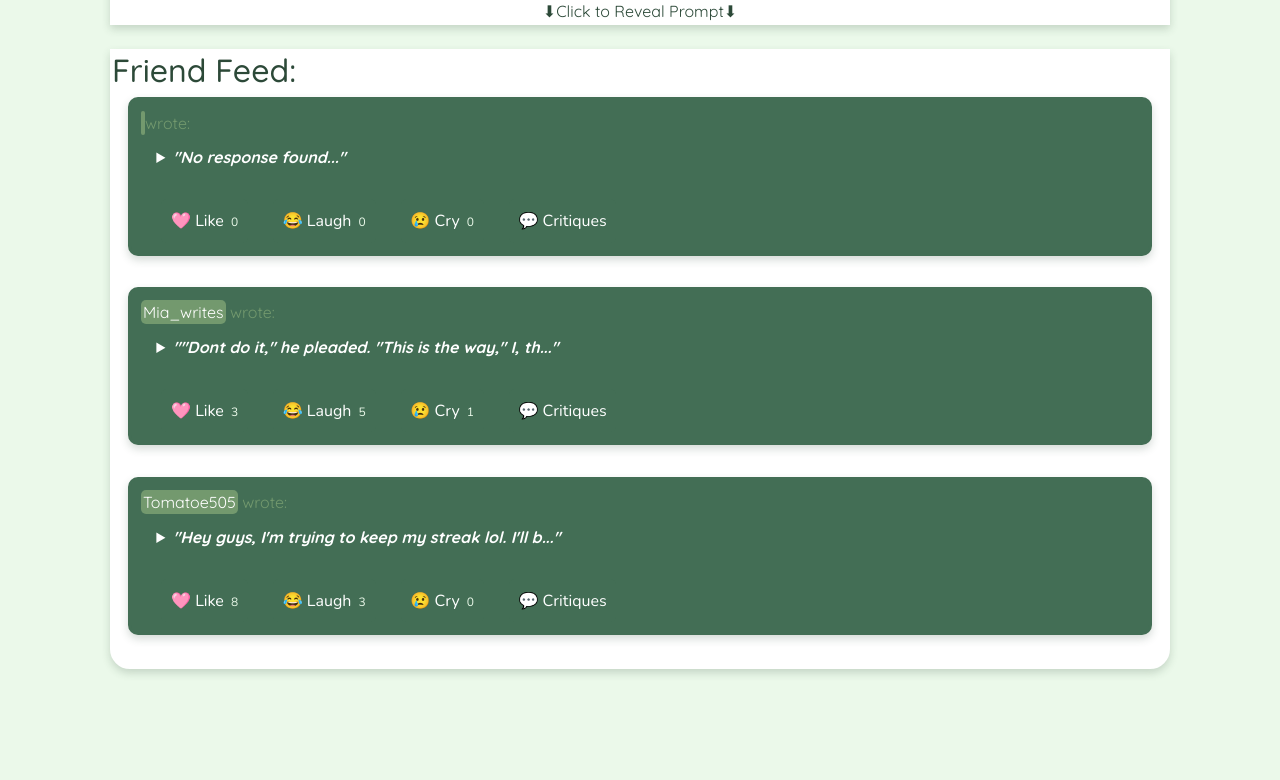
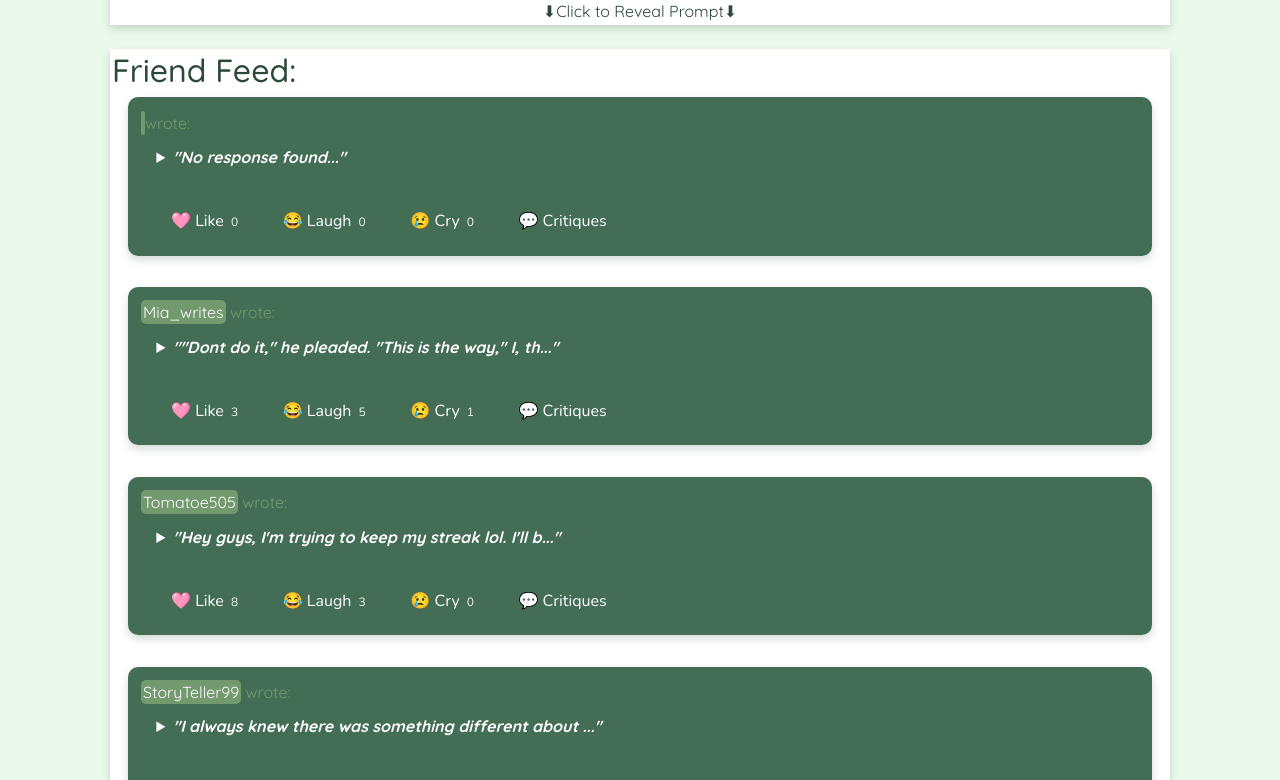
Before and after one commit to abbiesue/Bookworms, a React (Vite) app: page /feed in a window 1280 px wide. Shown: the part 271-1051 px from the top of the page. Built offline with nearby package versions, Linux system fonts and the light colour scheme.

Commit message:
Added mock live responses to mock websocket notifications.

```diff
--- a/src/feed/feed.jsx
+++ b/src/feed/feed.jsx
@@ -4,6 +4,39 @@ import './feed.css'
 
 export function Feed(props) {
     const userResponse = localStorage.getItem(`response_${props.userName}`);
+    const [liveResponses, setLiveResponses] = React.useState([]);
+    const mockResponses = [
+    {
+        author: "StoryTeller99",
+        fullText: "I always knew there was something different about Marcus. The way he moved through crowds like he owned them, the way villains seemed to flee at his mere presence...",
+        initialReactions: { like: 0, laugh: 0, cry: 0 },
+        initialCritiques: [],
+    },
+    {
+        author: "QuillMaster",
+        fullText: "She laughed when she saw the comic. 'That's supposed to be me?' The hero looked nothing like her — too tall, too confident, too sure of herself. Then again, maybe that was the point.",
+        initialReactions: { like: 0, laugh: 0, cry: 0 },
+        initialCritiques: [],
+    },
+    {
+        author: "WordWitch",
+        fullText: "The villain always gets the best lines. That's what they don't tell you when you're cast as the hero.",
+        initialReactions: { like: 0, laugh: 0, cry: 0 },
+        initialCritiques: [],
+    },
+    ];
+
+    React.useEffect(() => {
+    const timers = mockResponses.map((response, index) => {
+        return setTimeout(() => {
+        setLiveResponses(prev => [...prev, response]);
+        }, (index + 1) * 5000);
+    });
+
+    return () => timers.forEach(timer => clearTimeout(timer));
+    }, []);
+
+
     return (
         <main>
             <div className="promptContainer" id="dropFirst">
@@ -44,6 +77,17 @@ export function Feed(props) {
                         {author: "Tomatoe505", text: "the byu basketball game. go cougs!"}
                     ]}
                 />
+
+                {liveResponses.map((response, index) => (
+                    <ResponseCard
+                        key={`live-${index}`}
+                        author={response.author}
+                        currentUser={props.userName}
+                        fullText={response.fullText}
+                        initialReactions={response.initialReactions}
+                        initialCritiques={response.initialCritiques}
+                    />
+                ))}
             </div>
         </main>
     );
```
